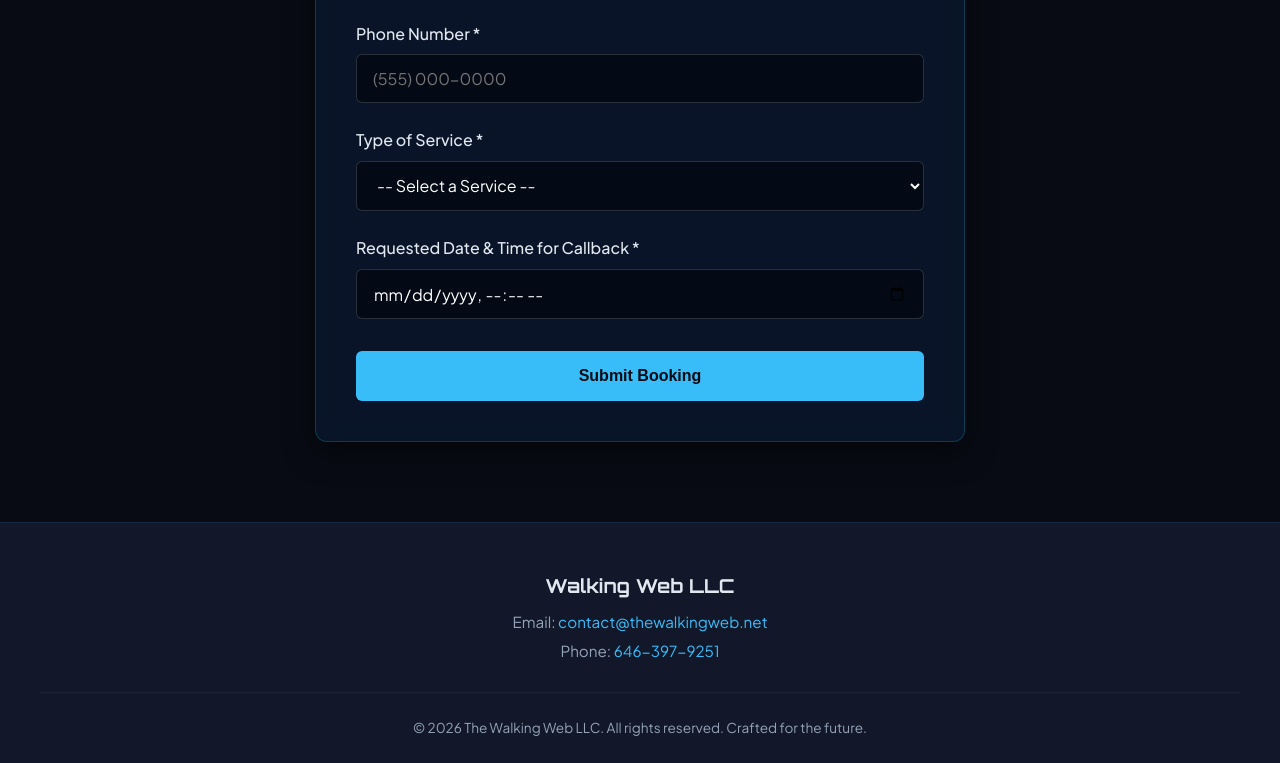
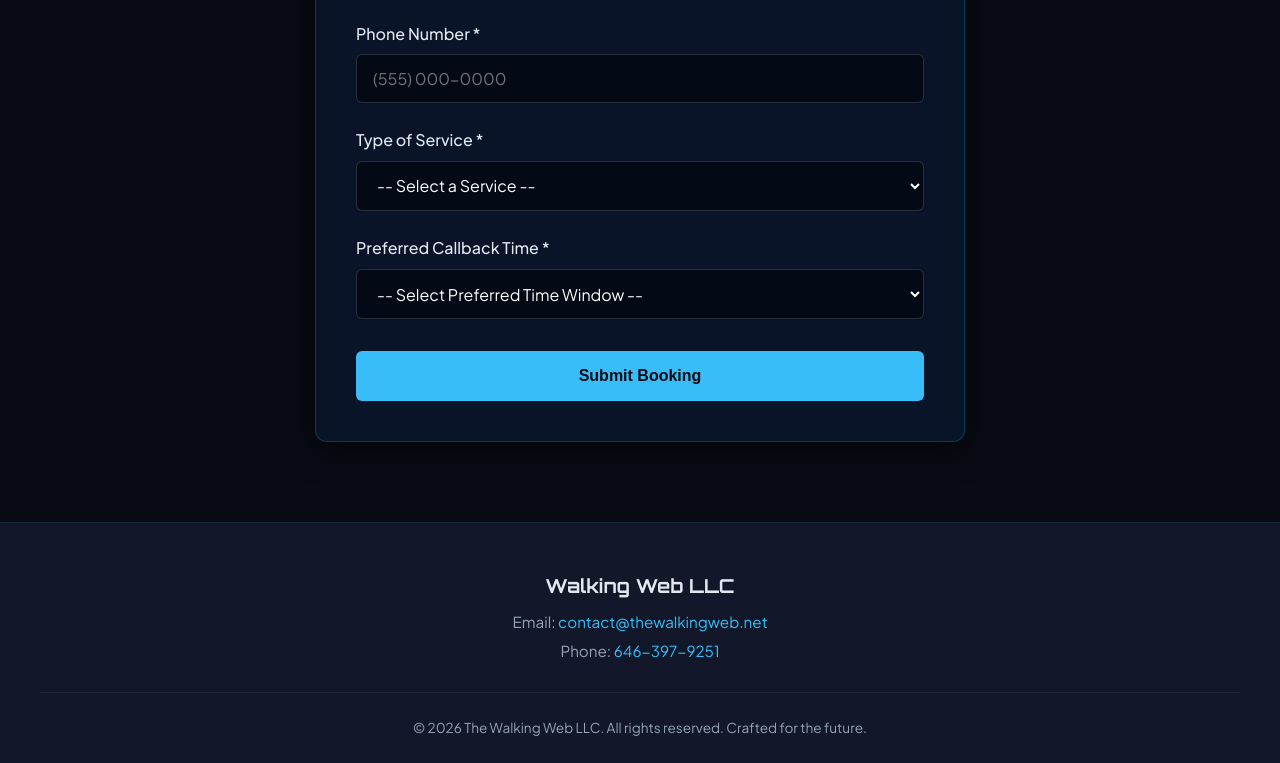
Before and after one commit to areyhya/TheWalkingWebLLC, a plain HTML site: page contact.html in a window 1280 px wide. Shown: the part 668-1431 px from the top of the page. Drawn offline with Linux system fonts and the light colour scheme.

Commit message:
Update contact.html

```diff
--- a/contact.html
+++ b/contact.html
@@ -144,13 +144,12 @@
             <h1 style="text-align: center; margin-bottom: 2rem;">Book With Us</h1>
 
             <div class="booking-form-container">
-                <!-- FormSubmit Configuration: Sends email to contact@walkingweb.net & handles custom auto-response -->
+                <!-- FormSubmit Configuration: Sends email to contact@walkingweb.net -->
                 <form action="https://formsubmit.co/contact@walkingweb.net" method="POST">
 
                     <!-- FormSubmit Settings Configuration -->
                     <input type="hidden" name="_subject" value="New Consultation Booking - The Walking Web LLC">
                     <input type="hidden" name="_template" value="table">
-                    <!-- Redirects user to a polite confirmation page or back to your site -->
                     <input type="hidden" name="_next" value="https://areyhya.github.io/TheWalkingWebLLC/contact.html?success=true">
 
                     <!-- Name Field -->
@@ -193,10 +192,16 @@
                         </select>
                     </div>
 
-                    <!-- Date and Time Field for Callback -->
+                    <!-- Preferred Callback Time Selection Field -->
                     <div class="form-group">
-                        <label for="callback-time">Requested Date & Time for Callback *</label>
-                        <input type="datetime-local" id="callback-time" name="Callback_Date_Time" required>
+                        <label for="callback-time">Preferred Callback Time *</label>
+                        <select id="callback-time" name="Preferred_Callback_Time" required>
+                            <option value="" disabled selected>-- Select Preferred Time Window --</option>
+                            <option value="Morning (9:00 AM - 12:00 PM)">Morning (9:00 AM - 12:00 PM)</option>
+                            <option value="Afternoon (12:00 PM - 4:00 PM)">Afternoon (12:00 PM - 4:00 PM)</option>
+                            <option value="Evening (4:00 PM - 7:00 PM)">Evening (4:00 PM - 7:00 PM)</option>
+                            <option value="As Soon As Possible">As Soon As Possible</option>
+                        </select>
                     </div>
 
                     <!-- Submit Button -->
@@ -205,7 +210,7 @@
                     </div>
                 </form>
 
-                <!-- Success Confirmation Banner (Appears when submitted) -->
+                <!-- Success Confirmation Banner -->
                 <div id="success-message" style="display: none; margin-top: 1.5rem; padding: 1rem; background: rgba(0, 229, 255, 0.1); border: 1px solid var(--accent-cyan); border-radius: 6px; text-align: center; color: var(--accent-cyan);">
                     Thank you for booking with us, we will be in touch shortly at your requested time.
                 </div>
```
